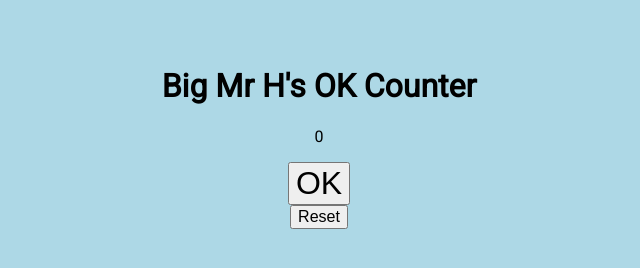
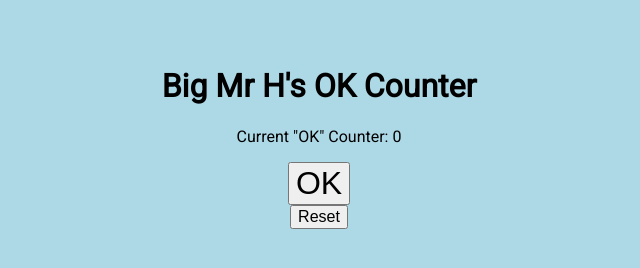
Before and after one commit to Bentechy66/big-mr-h-ok-counter, a plain HTML site: page index.html in a window 1280 px wide. Shown: the whole page, without its empty margins (321-961 px from the left). Drawn offline with Linux system fonts and the light colour scheme.

Commit message:
Update index.html

```diff
--- a/index.html
+++ b/index.html
@@ -62,7 +62,7 @@ function incrementCounter(name, amount) {
 }
 
 function updateCounter() {
-  document.getElementById("ok_counter").innerHTML = getCounter("ok");
+  document.getElementById("ok_counter").innerHTML = 'Current "OK" Counter: ' + getCounter("ok");
 }
 </script>
 </head>
```
